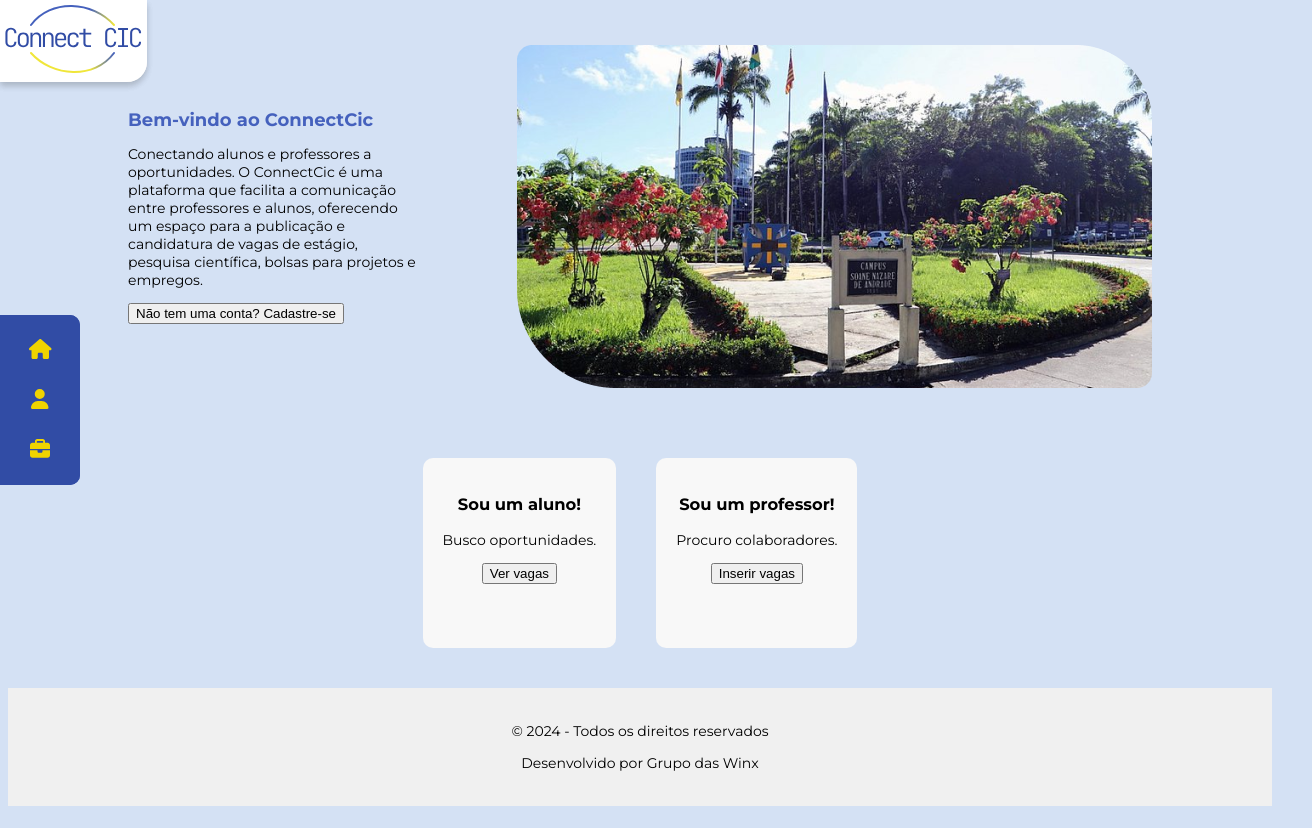
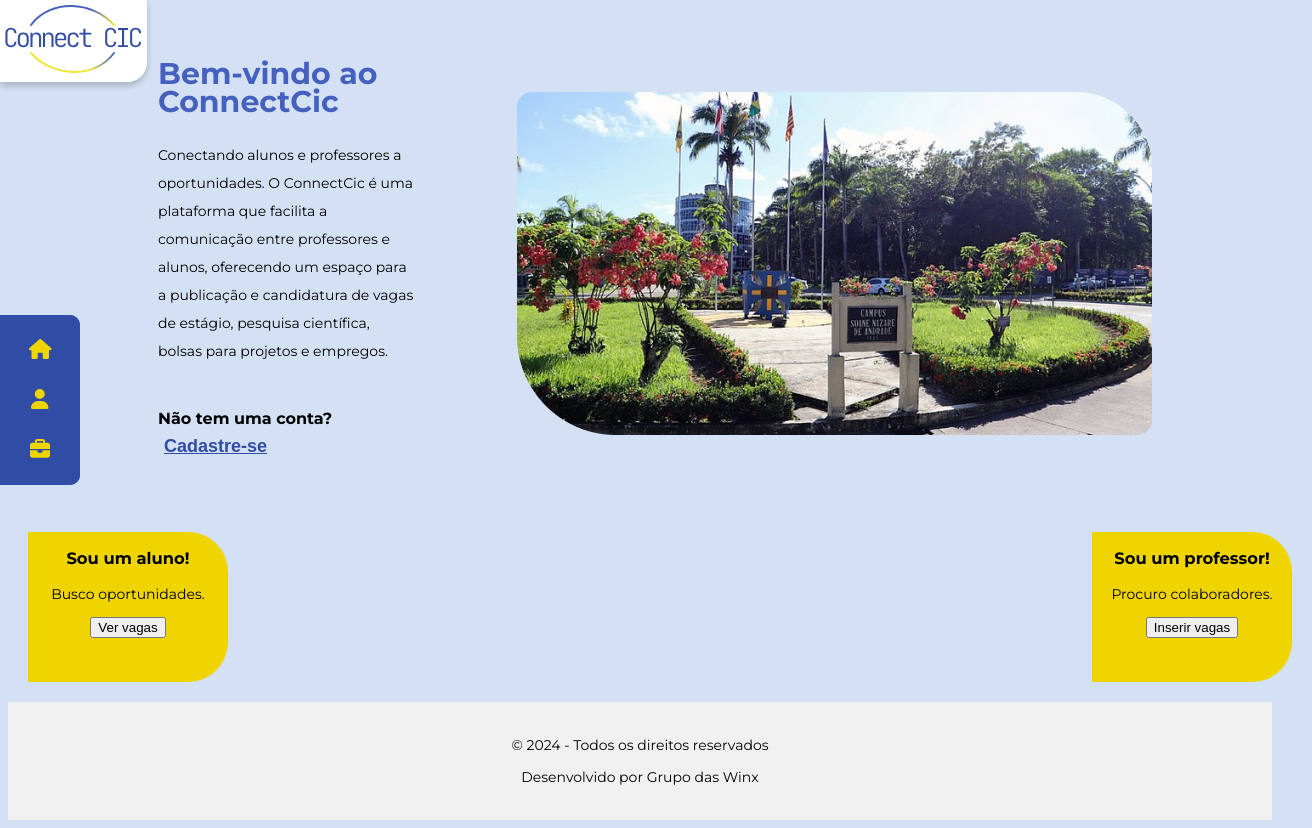
Before and after one commit to colcic-uesc/front-end-project-winx, a Vue app: page / in a window 1280 px wide. Shown: the whole page, 1312 px wide, since content can reach past the window. Built offline with nearby package versions, Linux system fonts and the light colour scheme.

Commit message:
falta arrumar os cards

```diff
--- a/src/views/HomeView.vue
+++ b/src/views/HomeView.vue
@@ -7,9 +7,12 @@
         <section class="welcome">
             <div class="content-wrapper">
                 <div class="text-content">
-                <h2 style="color: var(--color-primary); font-size: 18px;"s>Bem-vindo ao ConnectCic</h2>
+                <h2 style="color: var(--color-primary); font-size: 30px;"s>Bem-vindo ao ConnectCic</h2>
                 <p>Conectando alunos e professores a oportunidades. O ConnectCic é uma plataforma que facilita a comunicação entre professores e alunos, oferecendo um espaço para a publicação e candidatura de vagas de estágio, pesquisa científica, bolsas para projetos e empregos.</p>
-                <button @click="register">Não tem uma conta? Cadastre-se</button>
+                <h3 style="margin-top: 40px;font-size: 16px;">Não tem uma conta?
+                    <button @click="register">Cadastre-se</button>
+                </h3>
+
                 </div>
                 <img src="../assets/uesc.png" alt="Descrição da Imagem">
             </div>
@@ -22,7 +25,7 @@
             <p>Busco oportunidades.</p>
             <button @click="viewStudentJobs">Ver vagas</button>
           </div>
-          <div class="teacher">
+          <div class="professor">
             <h3>Sou um professor!</h3>
             <p>Procuro colaboradores.</p>
             <button @click="postJob">Inserir vagas</button>
@@ -55,14 +58,14 @@ import '../assets/uesc.png';
 
   .welcome, .roles {
     align-self: center;
-    margin-top: 10px;
+    margin-top: 15px;
     padding: 20px;
     align-items: center;
     text-align: center;
   }
 
   .welcome .content-wrapper {
-    margin-left: 100px;
+    margin-left: 130px;
     margin-right: 100px;
     display: flex;
     align-items: center; /* Centraliza verticalmente o conteúdo */
@@ -74,6 +77,7 @@ import '../assets/uesc.png';
     flex: 1; /* Permite que o texto cresça e use espaço disponível */
     padding-right: 100px; /* Espaço entre o texto e a imagem */
     text-align: left;
+    line-height: 2.0em;
   }
 
   .welcome img {
@@ -82,18 +86,48 @@ import '../assets/uesc.png';
     height: auto; /* Mantém a proporção da imagem */
   }
 
-  .roles div {
+  .roles {
+
+    width: 100%;
     height: 150px;
+    display: flex;
+    justify-content: space-between;
+  }
+
+  .roles .student {
+    background-color: var(--color-secondary-hover);
     display: inline-block;
-    margin: 20px;
-    padding: 20px;
-    background: #f8f8f8;
-    border-radius: 10px;
+    border-radius: 0px 40px 40px 0px;
+    left: 0;
+    height: 150px;
+    width: 200px;
+
+  }
+
+  .roles .professor {
+    background-color: var(--color-secondary-hover);
+    display: inline-block;
+    border-radius: 0px 40px 40px 0px;
+    right: 0;
+    height: 150px;
+    width: 200px;
+  }
+
+  .welcome button {
+    background-color: transparent;
+    border: none;
+    color: var(--color-primary-hover);
+    font-weight: bold;
+    font-size: 18px;
+    text-decoration: underline;
   }
 
   footer {
     background: #f0f0f0;
     padding: 20px;
     text-align: center;
+    bottom: 0;
   }
+
+
   </style>
```
